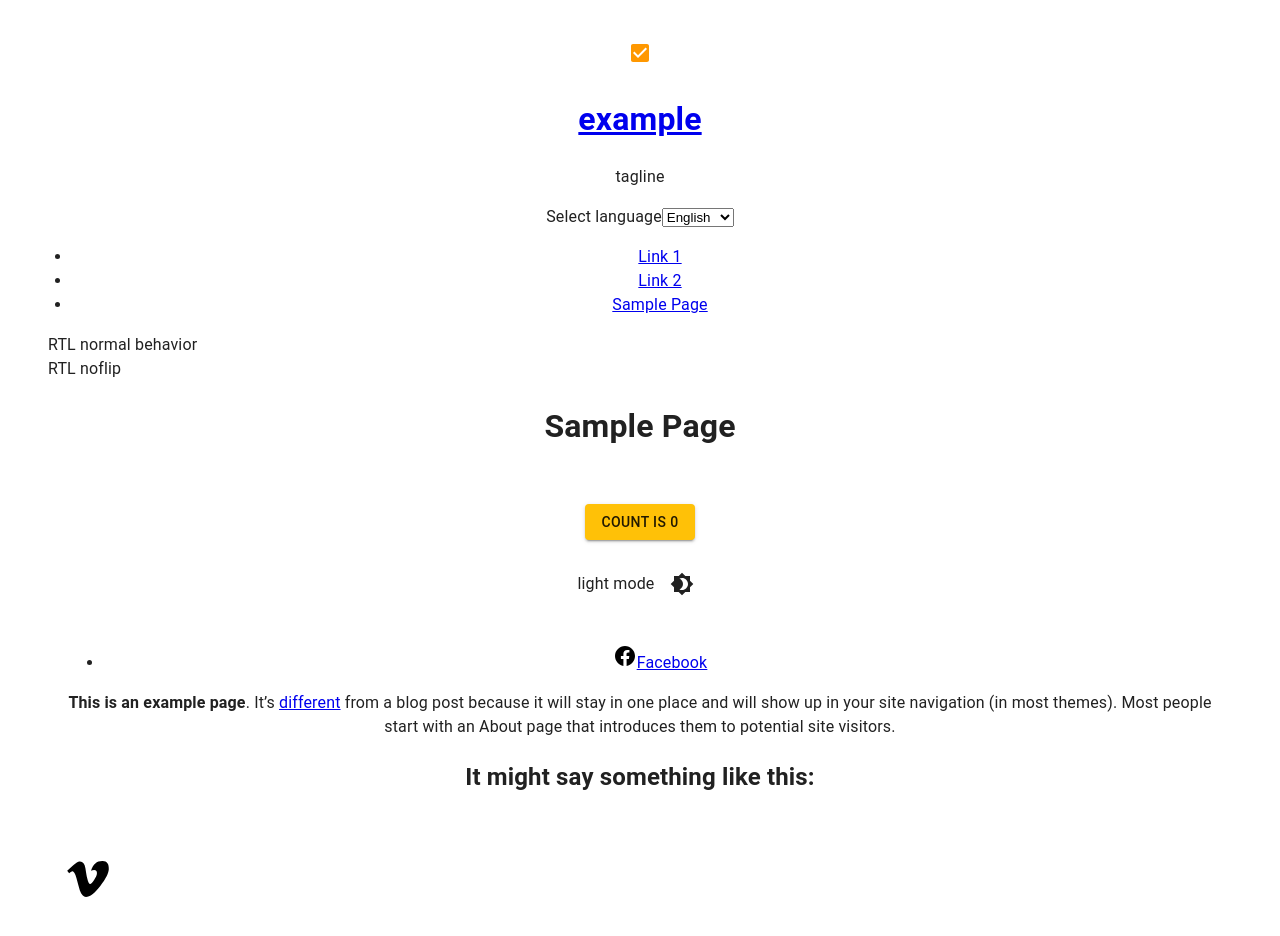
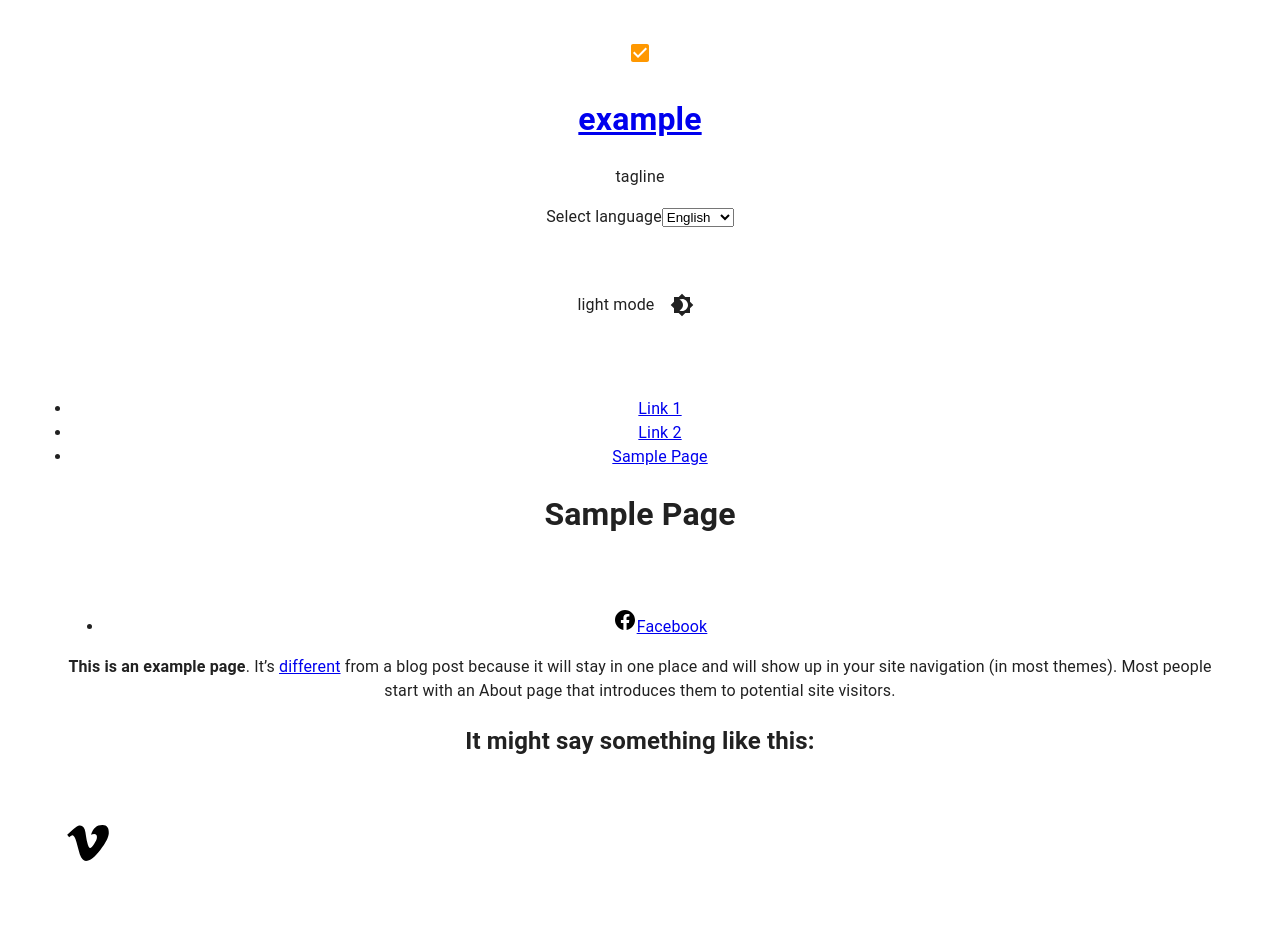
Before and after one commit to avi111/reactwp, a React (Vite) app: page / in a window 1280 px wide. Shown: the top 936 px of the page. Built offline with nearby package versions, Linux system fonts and the light colour scheme.

Commit message:
refactor

```diff
--- a/src/App.tsx
+++ b/src/App.tsx
@@ -3,41 +3,28 @@ import "./App.css";
 import { useLanguage } from "./Language/useLanguage.ts";
 import Header from "./Header.tsx";
 import {
-  Box,
-  Button,
   Checkbox,
   createTheme,
   CssBaseline,
-  IconButton,
   PaletteMode,
   styled,
   ThemeProvider,
 } from "@mui/material";
-import Brightness4Icon from "@mui/icons-material/Brightness4";
-import Brightness7Icon from "@mui/icons-material/Brightness7";
 import { CacheProvider } from "@emotion/react";
 import { Content } from "./Content.tsx";
 import { Title } from "./Title.tsx";
-import { getDesignTokens, Noflip, Normal } from "./style.ts";
+import { getDesignTokens } from "./style.ts";
 import LanguageSelector from "./Language/LanguageSelector.tsx";
 import { useRtl } from "./useRtl.ts";
-
-declare module "@mui/material/styles" {
-  interface Theme {
-    status: {
-      danger: string;
-    };
-  }
-}
+import { ModeSelector } from "./ModeSelector.tsx";
 
 function App() {
-  const [count, setCount] = useState(0);
   const {
     object: { content, post, query, site, translations, menus },
   } = window;
 
   const injectedProps = { content, post, query, site, translations, menus };
-  const { value, rtl, setRtl } = useRtl();
+  const { value, setRtl } = useRtl();
   const { changeLanguage } = useLanguage();
   const [mode, setMode] = useState<PaletteMode>("light");
   const colorMode = useMemo(
@@ -79,47 +66,17 @@ function App() {
                 setRtl(rtl);
               }}
             />
+            <ModeSelector
+              handleToggleMode={() => {
+                colorMode.toggleColorMode();
+              }}
+            />
           </Header>
-          <Box sx={{ flexGrow: 1, mx: 2 }} dir={rtl ? "rtl" : ""}>
-            <Normal>RTL normal behavior</Normal>
-            <Noflip>RTL noflip</Noflip>
-          </Box>
           <main>
             <h1>
               <Title {...injectedProps} />
             </h1>
             <div className="card">
-              <Button
-                variant="contained"
-                onClick={() => setCount((count) => count + 1)}
-              >
-                count is {count}
-              </Button>
-              <Box
-                sx={{
-                  display: "flex",
-                  width: "100%",
-                  alignItems: "center",
-                  justifyContent: "center",
-                  bgcolor: "background.default",
-                  color: "text.primary",
-                  borderRadius: 1,
-                  p: 3,
-                }}
-              >
-                {theme.palette.mode} mode
-                <IconButton
-                  sx={{ ml: 1 }}
-                  onClick={colorMode.toggleColorMode}
-                  color="inherit"
-                >
-                  {theme.palette.mode === "dark" ? (
-                    <Brightness7Icon />
-                  ) : (
-                    <Brightness4Icon />
-                  )}
-                </IconButton>
-              </Box>
               <article>
                 <Content {...injectedProps} />
               </article>
--- /dev/null
+++ b/src/ModeSelector.tsx
@@ -0,0 +1,37 @@
+import { Box, IconButton, useTheme } from "@mui/material";
+import Brightness7Icon from "@mui/icons-material/Brightness7";
+import Brightness4Icon from "@mui/icons-material/Brightness4";
+
+type ModeSelectorProps = {
+  handleToggleMode: () => void;
+};
+
+export const ModeSelector = ({ handleToggleMode }: ModeSelectorProps) => {
+  const theme = useTheme();
+
+  return (
+    <div className="card">
+      <Box
+        sx={{
+          display: "flex",
+          width: "100%",
+          alignItems: "center",
+          justifyContent: "center",
+          bgcolor: "background.default",
+          color: "text.primary",
+          borderRadius: 1,
+          p: 3,
+        }}
+      >
+        {theme.palette.mode} mode
+        <IconButton sx={{ ml: 1 }} onClick={handleToggleMode} color="inherit">
+          {theme.palette.mode === "dark" ? (
+            <Brightness7Icon />
+          ) : (
+            <Brightness4Icon />
+          )}
+        </IconButton>
+      </Box>
+    </div>
+  );
+};
--- a/src/main.tsx
+++ b/src/main.tsx
@@ -9,6 +9,7 @@ if (import.meta.env.DEV) {
   // @ts-expect-error
   window.object = object;
 }
+
 createRoot(document.getElementById("root")!).render(
   <React.StrictMode>
     <LanguageProvider>
```
Also changed, not shown: src/types.ts (+9 -0 lines), src/useColorMode.ts (added, +31 -0 lines).
